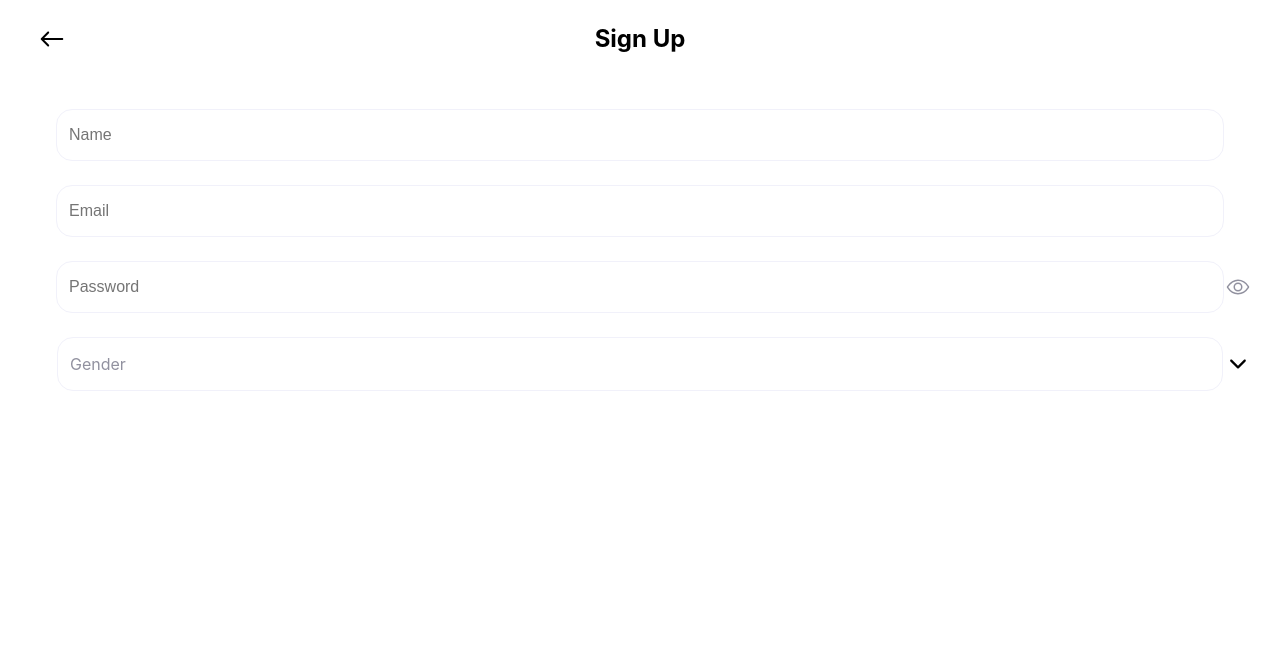
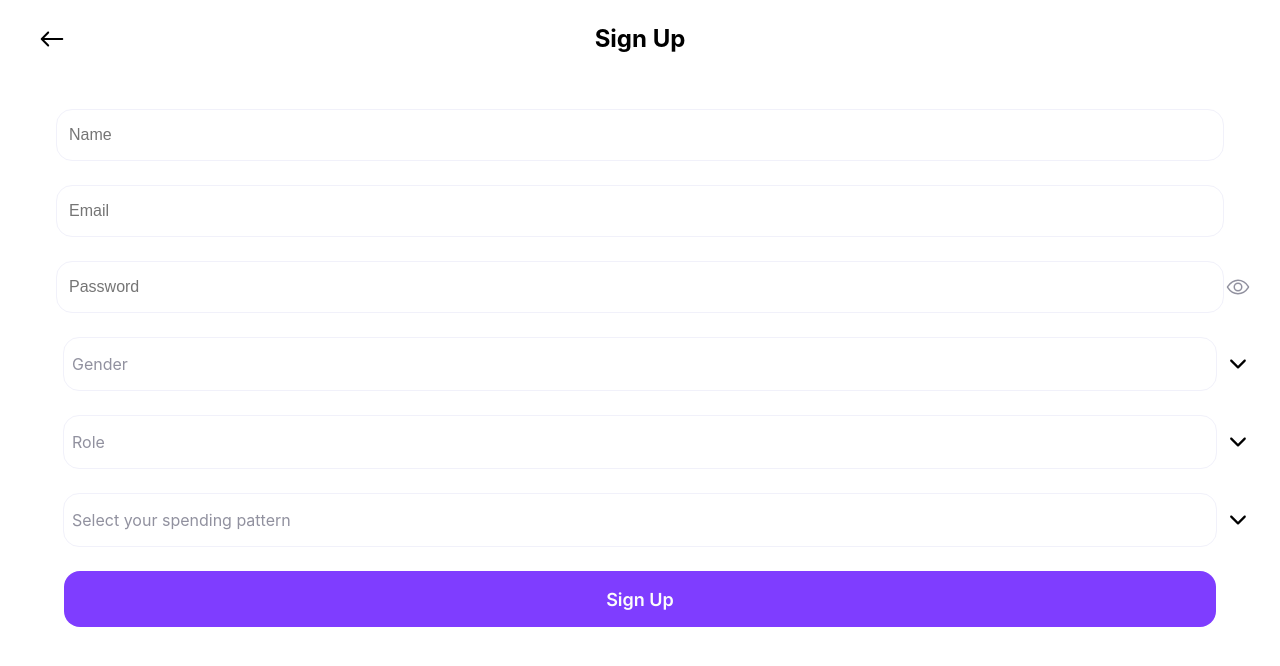
Before and after one commit to Chennakiran2004/Wallety_Frontend, a React (Create React App) app: page /Signup in a window 1280 px wide. Shown: the top 666 px of the page. Built offline with nearby package versions, Linux system fonts and the light colour scheme.

Commit message:
Added Changes to signup page

```diff
--- a/package.json
+++ b/package.json
@@ -10,6 +10,7 @@
     "@types/node": "^16.18.114",
     "@types/react": "^18.3.11",
     "@types/react-dom": "^18.3.1",
+    "framer-motion": "^11.11.9",
     "react": "^18.3.1",
     "react-dom": "^18.3.1",
     "react-icons": "^5.3.0",
--- a/src/Components/signup/index.tsx
+++ b/src/Components/signup/index.tsx
@@ -14,25 +14,40 @@ import {
   ParaElement,
   GenderHeadingContainer,
   GenderContents,
-  GenderButton,
+  GenderButton, SignUpButton
 } from "./signupstyled";
 import { useState } from "react";
 import { useNavigate } from "react-router-dom";
+import { AnimatePresence } from "framer-motion";
+import { GlobalButton1 } from "../GainTotalControlOfYourMoney/styledComponents";
 
 const SignUp = () => {
   const navigate = useNavigate();
   const [genderContents, setGenderContents] = useState(false);
+  const [roleContents, setRoleContents] = useState(false);
+  const [spendingContents, setSpendingContents] = useState(false);
 
-  const openDropDown = () => {
+
+  const openGenderDropDown = () => {
     setGenderContents(!genderContents);
   };
+
+  const openRolesDropDown = ()=>{
+    setRoleContents(!roleContents)
+  }
 
   const handleBack = () => {
     navigate("/");
   };
 
+  const openSpendingDropDown = ()=>{
+    setSpendingContents(!spendingContents)
+  }
+
+
   return (
-    <SignUpContainer>
+    <AnimatePresence mode="wait">
+        <SignUpContainer initial={{ x: 300 }} animate={{ x: 0 }} exit={{ x: -300 }} transition={{ duration: 0.2 }}>
         <SignUpSubContainer>
             <HeaderContainer>
             <IconContianer onClick={handleBack} size={40} />
@@ -46,7 +61,7 @@ const SignUp = () => {
                 <EyeIconContainer size={24} />
             </InputFieldContainerWrapper>
             <GenderContainer>
-            <GenderHeadingContainer onClick={openDropDown}>
+                <GenderHeadingContainer onClick={openGenderDropDown}>
                 <ParaElement>Gender</ParaElement>
                 <GenderIconContainer size={24} />
                 </GenderHeadingContainer>
@@ -57,9 +72,36 @@ const SignUp = () => {
                 </GenderContents>
                 )}
             </GenderContainer>
+            <GenderContainer>
+                <GenderHeadingContainer onClick={openRolesDropDown}>
+                <ParaElement>Role</ParaElement>
+                <GenderIconContainer size={24} />
+                </GenderHeadingContainer>
+                {roleContents && (
+                <GenderContents>
+                    <GenderButton>Employee</GenderButton>
+                    <GenderButton>Student</GenderButton>
+                </GenderContents>
+                )}
+            </GenderContainer>
+            <GenderContainer>
+                <GenderHeadingContainer onClick={openSpendingDropDown}>
+                <ParaElement>Select your spending pattern</ParaElement>
+                <GenderIconContainer size={24} />
+                </GenderHeadingContainer>
+                {spendingContents && (
+                <GenderContents>
+                    <GenderButton>High Spender</GenderButton>
+                    <GenderButton>Average Spender</GenderButton>
+                    <GenderButton>Low Spender</GenderButton>
+                </GenderContents>
+                )}
+            </GenderContainer>
+            <SignUpButton>Sign Up</SignUpButton>
             </FieldsContainer>
         </SignUpSubContainer>
         </SignUpContainer>
+    </AnimatePresence>
   );
 };
 
--- a/src/Components/signup/signupstyled.ts
+++ b/src/Components/signup/signupstyled.ts
@@ -2,10 +2,12 @@ import styled from "styled-components";
 import { IoIosArrowRoundBack } from "react-icons/io";
 import { IoEyeOutline } from "react-icons/io5";
 import { IoIosArrowDown } from "react-icons/io";
+import {motion} from 'framer-motion'
+import { GlobalButton1 } from "../GainTotalControlOfYourMoney/styledComponents";
 
-export const SignUpContainer = styled.div`
-    height: 100vh;
+export const SignUpContainer = styled(motion.div)`
     width: 100%;
+    padding-bottom: 40px;
 `
 
 export const SignUpSubContainer = styled.div`
@@ -76,7 +78,6 @@ export const GenderContainer = styled.div`
     margin: auto;
     border: 1px solid #F1F1FA;
     border-radius: 16px;
-    padding-left: 12px;
     display: flex;
     flex-direction: column;
     justify-content: center;
@@ -91,6 +92,7 @@ export const ParaElement = styled.p`
 export const GenderHeadingContainer=  styled.div`
     display: flex;
     align-items: center;
+    padding-left: 8px;
 `
 
 export const GenderContents = styled.div`
@@ -100,10 +102,19 @@ export const GenderContents = styled.div`
 `
 
 export const GenderButton = styled.button`
-    width: 100%;
+    width: 95%;
     background: none;
     border: none;
     text-align: left;
     font-size: 16px;
     color: #91919F;
+    border: 1px solid #AFAFAF;
+    margin: auto;
+    padding: 14px;
+    border-radius: 8px;
 `
+
+export const SignUpButton = styled(GlobalButton1)`
+    width: 90%;
+    margin: auto;
+`
```
Also changed, not shown: 1 other file (tests, documents, lock files or other folders). Lines whose indentation alone changed are shown as unchanged.
